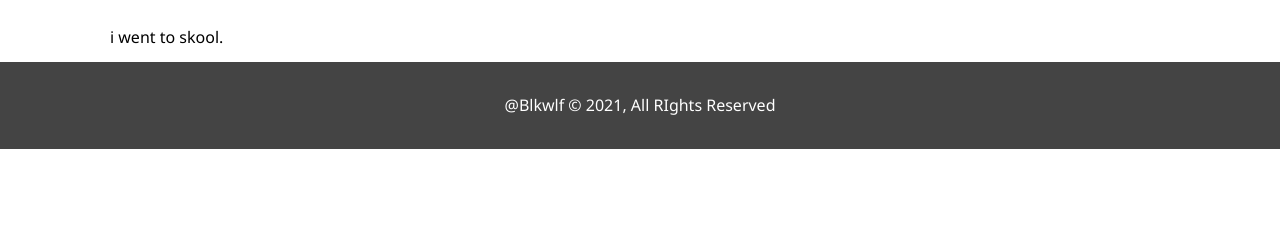
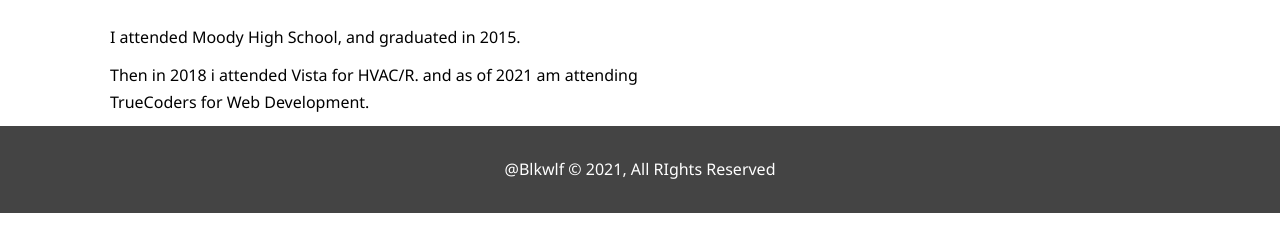
Before and after one commit to JoshConstransitch/Portfolio, a plain HTML site: page edu.html in a window 1280 px wide. Shown: the part 120-372 px from the top of the page. Drawn offline with Linux system fonts and the light colour scheme; files that its build step writes are made by us from their sources.

Commit message:
added content to education.

```diff
--- a/edu.html
+++ b/edu.html
@@ -31,8 +31,8 @@
         <div class="container">
             <div class="info-left">
                 <h1 class="l-heading"><span class="text-primary">About</span> My Education</h1>
-                <p> i went to skool. </p>
-                <p></p>
+                <p> I attended Moody High School, and graduated in 2015. </p>
+                <p>Then in 2018 i attended Vista for HVAC/R. and as of 2021 am attending TrueCoders for Web Development.</p>
             </div>
             <div class="info-right">
                 <img src="./img/photo-2.jpg" alt="School">
```
Also changed, not shown: index.html (+1 -1 lines).
